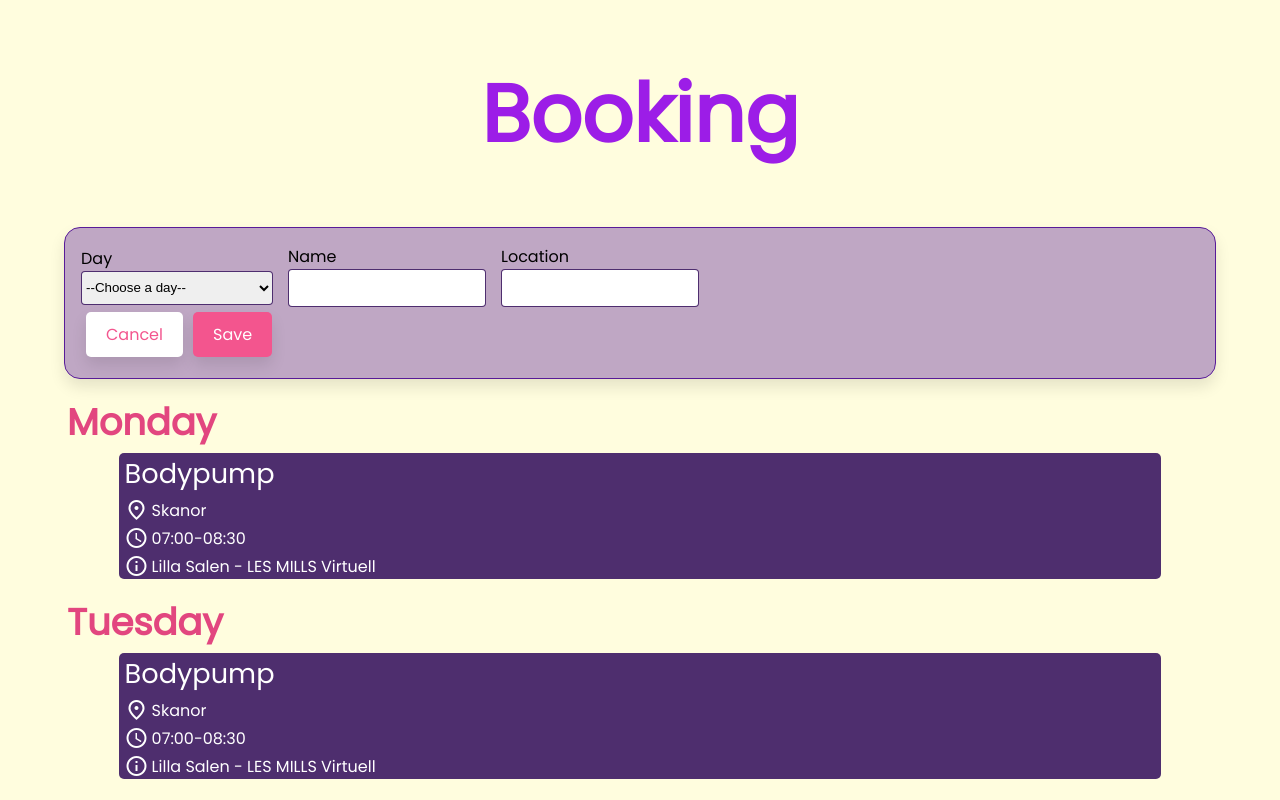
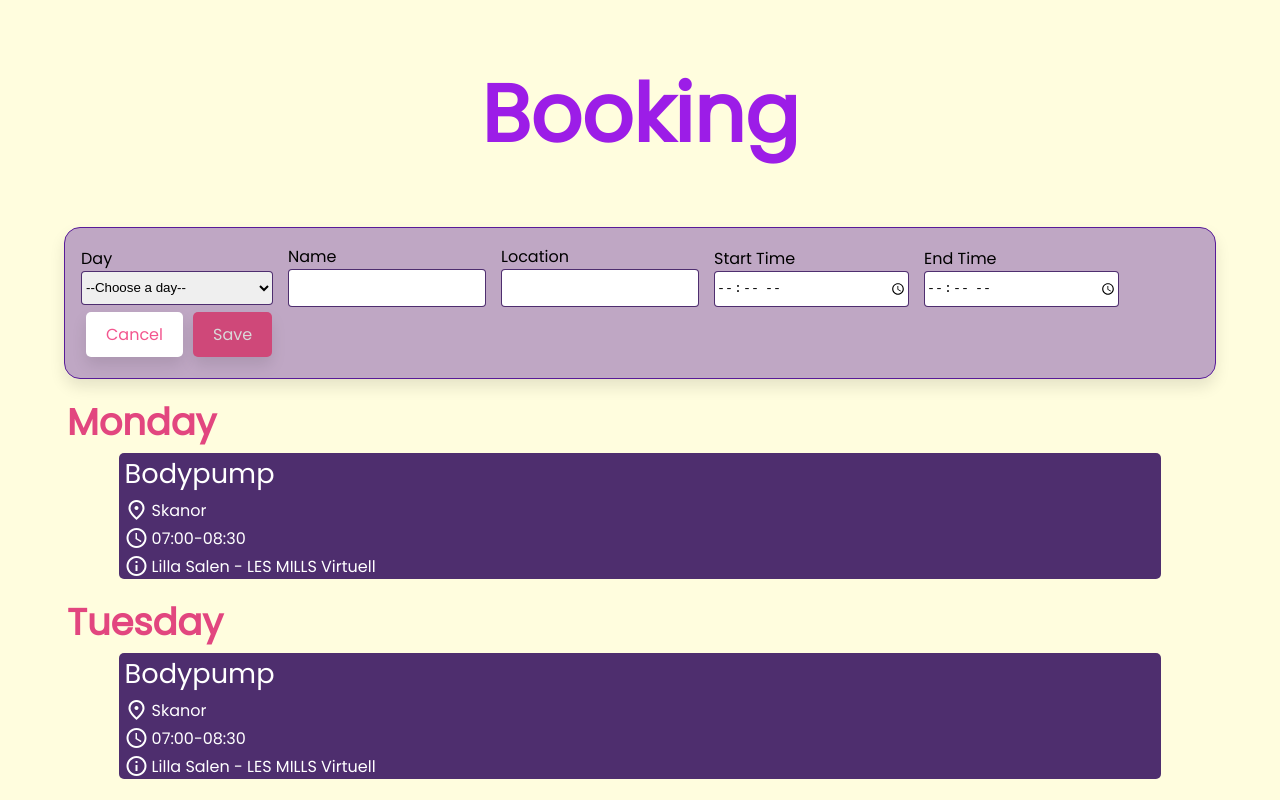
Before and after one commit to alek98/automate-booking-with-pupeteer, a React (Create React App) app in the folder app/react-app/: page / in a window 1280 px wide. Both pictures are taken after a click on the button "New booking". Shown: the top 800 px of the page. Built offline with nearby package versions, Linux system fonts and the light colour scheme.

Commit message:
finished add booking form

```diff
--- a/app/react-app/src/components/Bookings.tsx
+++ b/app/react-app/src/components/Bookings.tsx
@@ -1,15 +1,23 @@
 import { useState } from "react"
+import { Booking } from "../models/Booking"
 import Days from "./Days"
 import NewBooking from "./NewBooking"
 
 const Bookings = () => {
-  const [bookings, setBookings] = useState([])
+  const [bookings, setBookings] = useState<Booking[]>([])
   const [showForm, setShowForm] = useState(false)
+
   const toggleNewBooking = () => setShowForm(!showForm)
+
+  const onSave = (booking: Booking) => {
+    console.log('saving', booking);
+    setBookings([...bookings, booking])
+  }
+
   return (
     <div>
       {showForm ?
-      <NewBooking onCancel={toggleNewBooking} onSave={toggleNewBooking} /> :
+      <NewBooking onCancel={toggleNewBooking} onSave={onSave} /> :
         <button
           onClick={toggleNewBooking}
           style={{ fontSize: '1.3rem', textAlign: 'center', margin: 'auto', display: 'block' }}>
--- a/app/react-app/src/components/NewBooking.tsx
+++ b/app/react-app/src/components/NewBooking.tsx
@@ -1,7 +1,27 @@
-import { FC } from "react"
+import { FC, useState } from "react"
+import { Booking } from "../models/Booking"
 
 const NewBooking: FC<Props> = (props) => {
   const days = ['Monday', 'Tuesday', 'Wednesday', 'Thursady', 'Friday', 'Saturday', 'Sunday']
+  const [day, setDay] = useState<string>('')
+  const [name, setName] = useState<string>('')
+  const [location, setLocation] = useState<string>('')
+  const [startTime, setStartTime] = useState<string>('')
+  const [endTime, setEndTime] = useState<string>('')
+
+  const [showError, setShowError] = useState(false)
+  const toggleFormError = () => setShowError(!showError)
+
+  const onSubmit = () => {
+    const newBooking: Booking = { day, name, location, startTime, endTime }
+    props.onSave(newBooking);
+  }
+
+  const isDisabled = (): boolean => {
+    if (!day || !name || !location || !startTime || !endTime) return true;
+    else return false;
+  }
+
   return (
     <div style={{
       border: '1px solid #581b98',
@@ -13,7 +33,7 @@ const NewBooking: FC<Props> = (props) => {
 
       <span style={{ display: 'inline-block' }}>
         <label htmlFor="day" style={{ display: 'block' }}>Day</label>
-        <select name="day" >
+        <select name="day" onChange={(e) => setDay(e.target.value)} >
           <option value=''>--Choose a day--</option>
           {days.map(day =>
             <option key={day} value={day}>{day}</option>)}
@@ -22,28 +42,55 @@ const NewBooking: FC<Props> = (props) => {
 
       <span style={{ display: 'inline-block' }}>
         <label htmlFor="location" style={{ display: 'block' }}>Name</label>
-        <input type="text" name="name" />
+        <input type="text" name="name" onChange={(e) => setName(e.target.value)} />
       </span>
 
       <span style={{ display: 'inline-block' }}>
         <label htmlFor="location" style={{ display: 'block' }}>Location</label>
-        <input type="text" name="location" />
+        <input type="text" name="location" onChange={(e) => setLocation(e.target.value)} />
+      </span>
+      <span style={{ display: 'inline-block' }}>
+        <label htmlFor="Time" style={{ display: 'block' }}>Start Time</label>
+        <input type="time" name="time" onChange={(e) => setStartTime(e.target.value)} />
       </span>
 
-      <div >
+      <span style={{ display: 'inline-block' }}>
+        <label htmlFor="Time" style={{ display: 'block' }}>End Time</label>
+        <input type="time" name="time" onChange={(e) => setEndTime(e.target.value)} />
+      </span>
+
+      <div>
         <button
           style={{ color: '#f3558e', backgroundColor: 'white' }}
           onClick={props.onCancel}>
           Cancel
         </button>
-        <button onClick={props.onSave}>Save</button>
+
+        <div
+          style={{ display: 'inline-block' }}
+          onMouseEnter={() => setShowError(true)}>
+          <button onClick={() => onSubmit()} disabled={isDisabled()}>Save</button>
+        </div>
+
       </div>
+
+      {showError && isDisabled() ?
+        <div style={{ color: '#bd0000' }}>
+          Required Fields:
+          {!day ? ' day, ' : ''}
+          {!name ? 'name, ' : ''}
+          {!location ? 'location, ' : ''}
+          {!startTime ? 'startTime, ' : ''}
+          {!endTime ? 'endTime ' : ''}
+        </div>
+        : ''}
+
     </div>
   )
 }
 
 interface Props {
   onCancel: () => void,
-  onSave: () => void,
+  onSave: (booking: Booking) => void,
 }
 export default NewBooking
--- a/app/react-app/src/index.css
+++ b/app/react-app/src/index.css
@@ -34,6 +34,11 @@ button:active {
   transform: scale(0.98);
 }
 
+button:disabled {
+  filter: brightness(85%);
+  cursor: auto;
+}
+
 select, input {
   outline: 0;
   box-shadow: none;
--- /dev/null
+++ b/app/react-app/src/models/Booking.ts
@@ -0,0 +1,7 @@
+export interface Booking {
+  day: string,
+  name: string,
+  location: string,
+  startTime: string,
+  endTime: string,
+}
```
